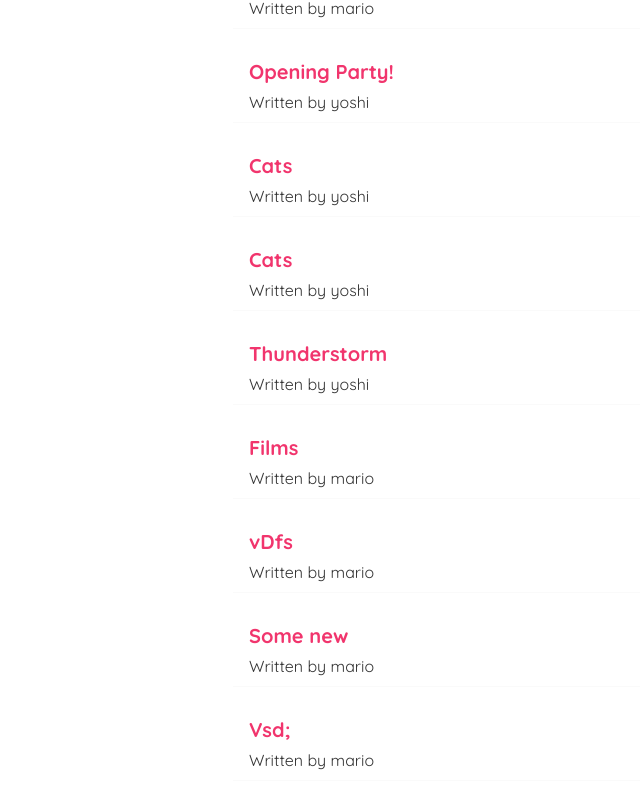
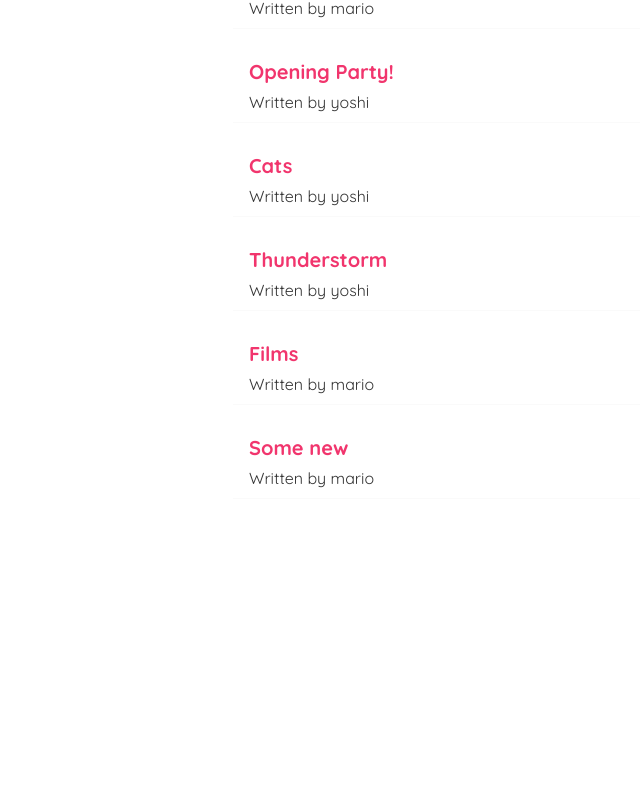
Before and after one commit to vitwits/react_mini_blog, a React (Create React App) app: page / in a window 1280 px wide. Shown: the part 226-1034 px from the top of the page, without its empty margins (107-747 px from the left). After the commit the page ends 805 px from the top, so only its background shows below. Built offline with nearby package versions, Linux system fonts and the light colour scheme; data requests are answered from the project's data file.

Commit message:
addign delete blog functionality

```diff
--- a/data/db.json
+++ b/data/db.json
@@ -19,12 +19,6 @@
       "id": 3
     },
     {
-      "title": "Cats",
-      "body": "Why cats are so important?  sdfasdfsdf",
-      "author": "yoshi",
-      "id": 4
-    },
-    {
       "title": "Thunderstorm",
       "body": "Why thunderstorms are happening",
       "author": "yoshi",
@@ -37,22 +31,10 @@
       "id": 6
     },
     {
-      "title": "vDfs",
-      "body": "GEWFwfweewfwef",
-      "author": "mario",
-      "id": 7
-    },
-    {
       "title": "Some new",
       "body": "Blog I created",
       "author": "mario",
       "id": 8
-    },
-    {
-      "title": "Vsd;",
-      "body": "Dfsdfspdfoisdpof",
-      "author": "mario",
-      "id": 9
     }
   ]
 }
--- a/src/BlogDetails.js
+++ b/src/BlogDetails.js
@@ -1,10 +1,19 @@
 import React from 'react';
-import { useParams } from "react-router-dom";
+import { useHistory, useParams } from "react-router-dom";
 import useFetch from "./useFetch";
 
 const BlogDetails = () => {
   const { id } = useParams();
   const { data: blog, error, isPending } = useFetch( 'http://localhost:8000/blogs/' + id );
+  const history = useHistory();
+
+  const handleClick = () => {
+    fetch('http://localhost:8000/blogs/' + blog.id, {
+      method: 'DELETE'
+    }).then(() => {
+      history.push('/');
+    });
+  }
 
   return (
     <div className="blog-details">
@@ -15,6 +24,7 @@
           <h2> {blog.title}</h2>
           <p>Written by {blog.author}</p>
           <div>{blog.body}</div>
+          <button onClick={handleClick}>Delete</button>
         </article>
       )}
     </div>
--- a/src/Create.js
+++ b/src/Create.js
@@ -6,7 +6,7 @@
   const [body, setBody] = useState( '' );
   const [author, setAuthor] = useState( 'mario' );
   const [isPending, setIsPending] = useState(false);
-  const history = useHistory()
+  const history = useHistory();
 
   const handleSubmit = (e) => {
     e.preventDefault();
--- a/src/index.css
+++ b/src/index.css
@@ -69,6 +69,15 @@
   margin: 20px 0;
 }
 
+.blog-details button {
+  background: #f1356d;
+  color: #fff;
+  border: 0;
+  padding: 8px;
+  border-radius: 8px;
+  cursor: pointer;
+}
+
 /* create new blog form */
 .create {
   max-width: 400px;
```
